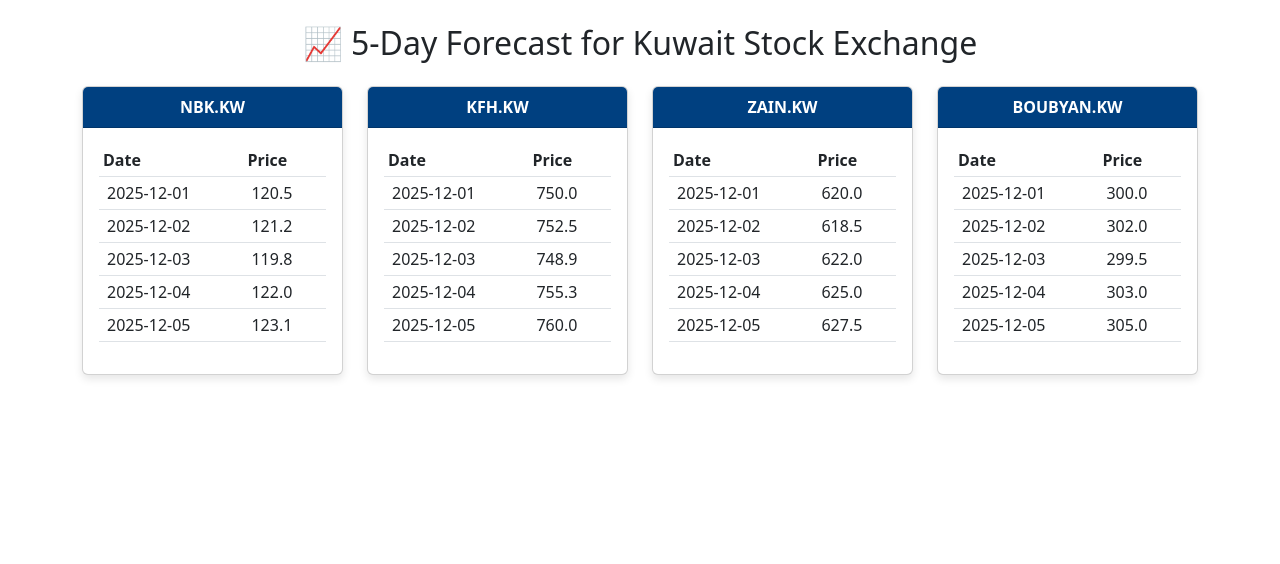
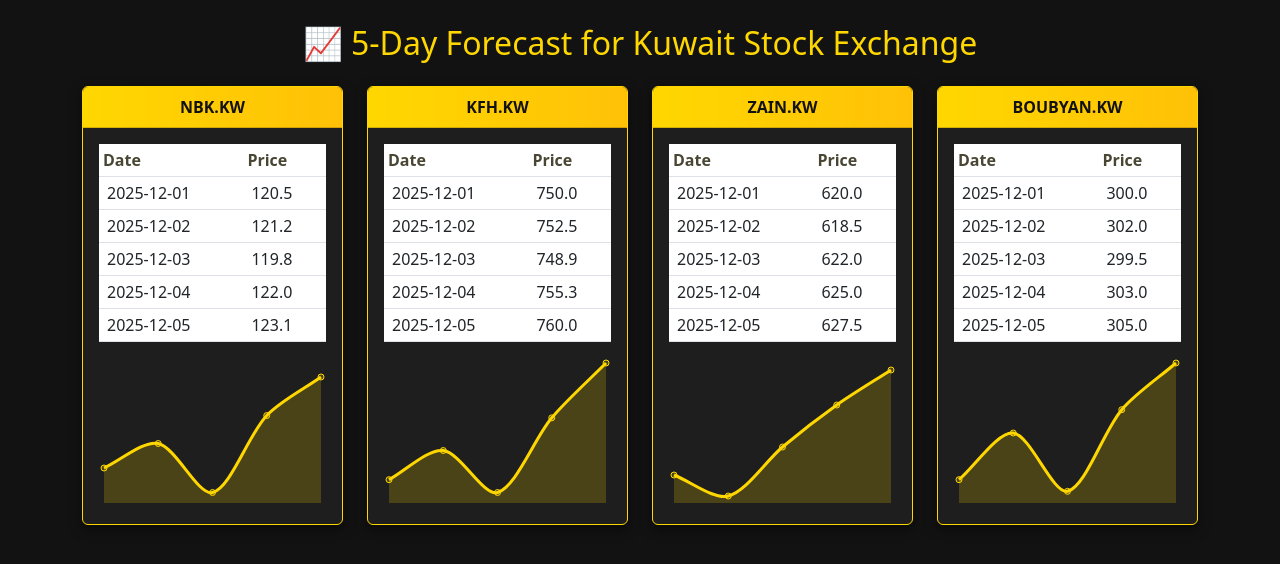
Before and after one commit to LakjeewaWije/lstm-gru-kuwait-stock-exchange, a Flask app: page / in a window 1280 px wide. Shown: the top 564 px of the page. Run offline with Flask 3, Linux system fonts and the light colour scheme.

Commit message:
Updated : Dashbaord UI code to display line graph

```diff
--- a/templates/dashboard.html
+++ b/templates/dashboard.html
@@ -4,21 +4,52 @@
 <head>
     <title>Kuwait Stock Forecast</title>
     <link rel="stylesheet" href="https://cdn.jsdelivr.net/npm/bootstrap@5.3.0/dist/css/bootstrap.min.css">
+    <script src="https://cdn.jsdelivr.net/npm/chart.js"></script>
     <style>
+        body {
+            background-color: #121212;
+            /* dark background */
+            color: #e0e0e0;
+        }
+
         .card {
-            box-shadow: 0 4px 8px rgba(0, 0, 0, 0.1);
+            background-color: #1e1e1e;
+            border: 1px solid #FFD700;
+            box-shadow: 0 4px 12px rgba(0, 0, 0, 0.5);
             margin-bottom: 20px;
+            transition: transform 0.2s ease, box-shadow 0.2s ease;
+        }
+
+        .card:hover {
+            transform: translateY(-1px);
+            box-shadow: 0 6px 16px rgba(255, 215, 0, 0.4);
         }
 
         .card-header {
-            background-color: #004080;
-            color: white;
+            background: linear-gradient(90deg, #FFD700, #FFC107);
+            color: #121212;
             font-weight: bold;
             text-align: center;
         }
 
+        .forecast-table {
+            color: #e0e0e0;
+        }
+
+        .forecast-table th {
+            color: #494634;
+        }
+
         .forecast-table td {
             padding: 4px 8px;
+        }
+
+        .chart-container {
+            height: 150px;
+        }
+
+        h2 {
+            color: #FFD700;
         }
     </style>
 </head>
@@ -30,10 +61,9 @@
             {% for ticker, data in forecasts.items() %}
             <div class="col-md-3">
                 <div class="card">
-                    <div class="card-header">
-                        {{ ticker }}
-                    </div>
+                    <div class="card-header">{{ ticker }}</div>
                     <div class="card-body">
+                        <!-- Forecast Table -->
                         <table class="table table-sm forecast-table">
                             <thead>
                                 <tr>
@@ -50,12 +80,44 @@
                                 {% endfor %}
                             </tbody>
                         </table>
+                        <!-- Mini Chart -->
+                        <div class="chart-container">
+                            <canvas id="chart-{{ ticker }}"></canvas>
+                        </div>
                     </div>
                 </div>
             </div>
             {% endfor %}
         </div>
     </div>
+
+    <script>
+        {% for ticker, data in forecasts.items() %}
+        new Chart(document.getElementById('chart-{{ ticker }}'), {
+            type: 'line',
+            data: {
+                labels: [{% for row in data %}"{{ row.date }}",{% endfor %}],
+            datasets: [{
+                label: '{{ ticker }}',
+                data: [{% for row in data %}{{ row.price }}, {% endfor %}],
+            borderColor: '#FFD700',   // golden line
+            backgroundColor: 'rgba(255, 215, 0, 0.2)', // soft golden fill
+            fill: true,
+            tension: 0.3
+            }]
+        },
+            options: {
+            plugins: { legend: { display: false } },
+            scales: {
+                x: { display: false },
+                y: { display: false }
+            },
+            responsive: true,
+            maintainAspectRatio: false
+        }
+    });
+        {% endfor %}
+    </script>
 </body>
 
 </html>
```
